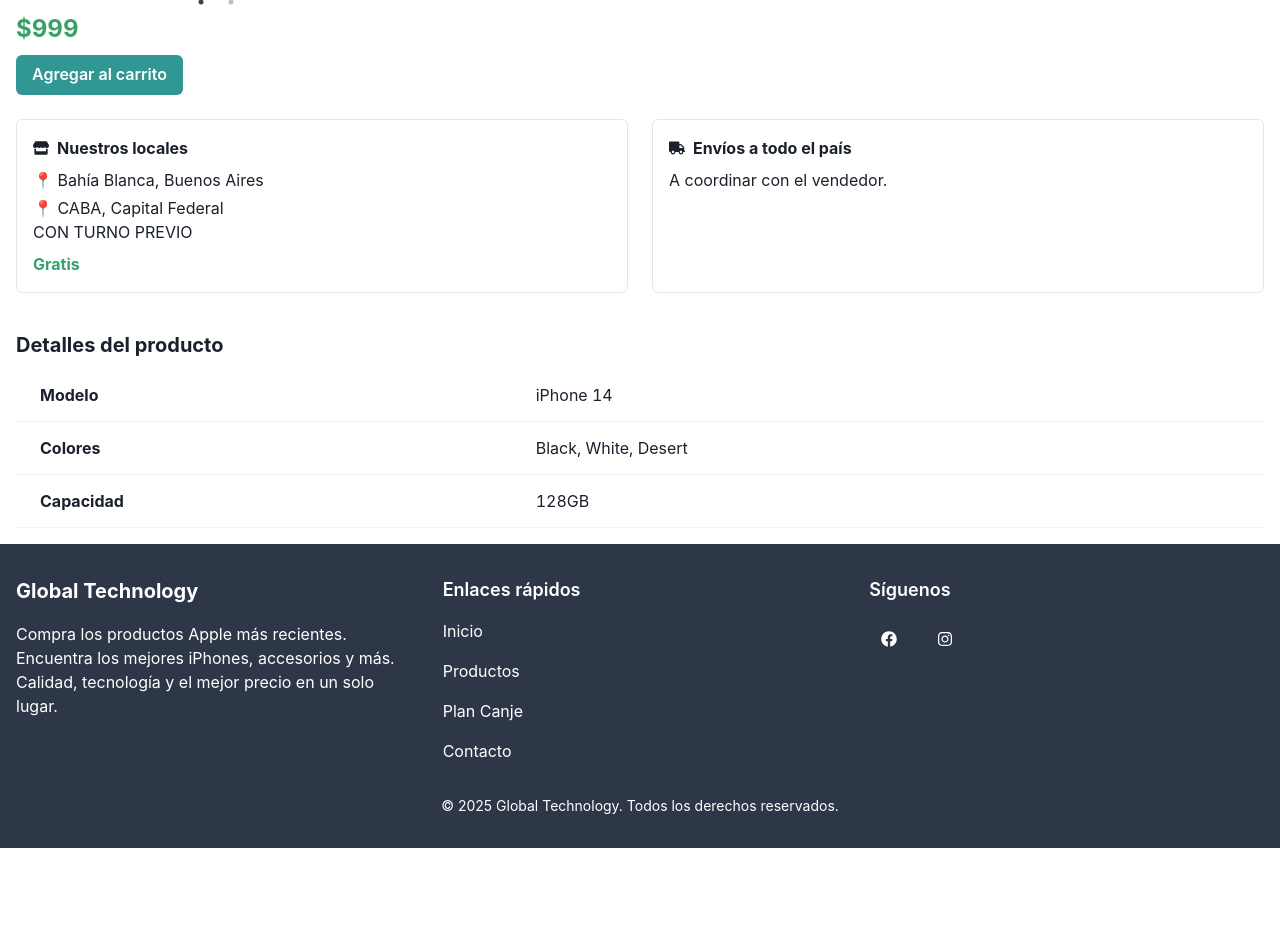
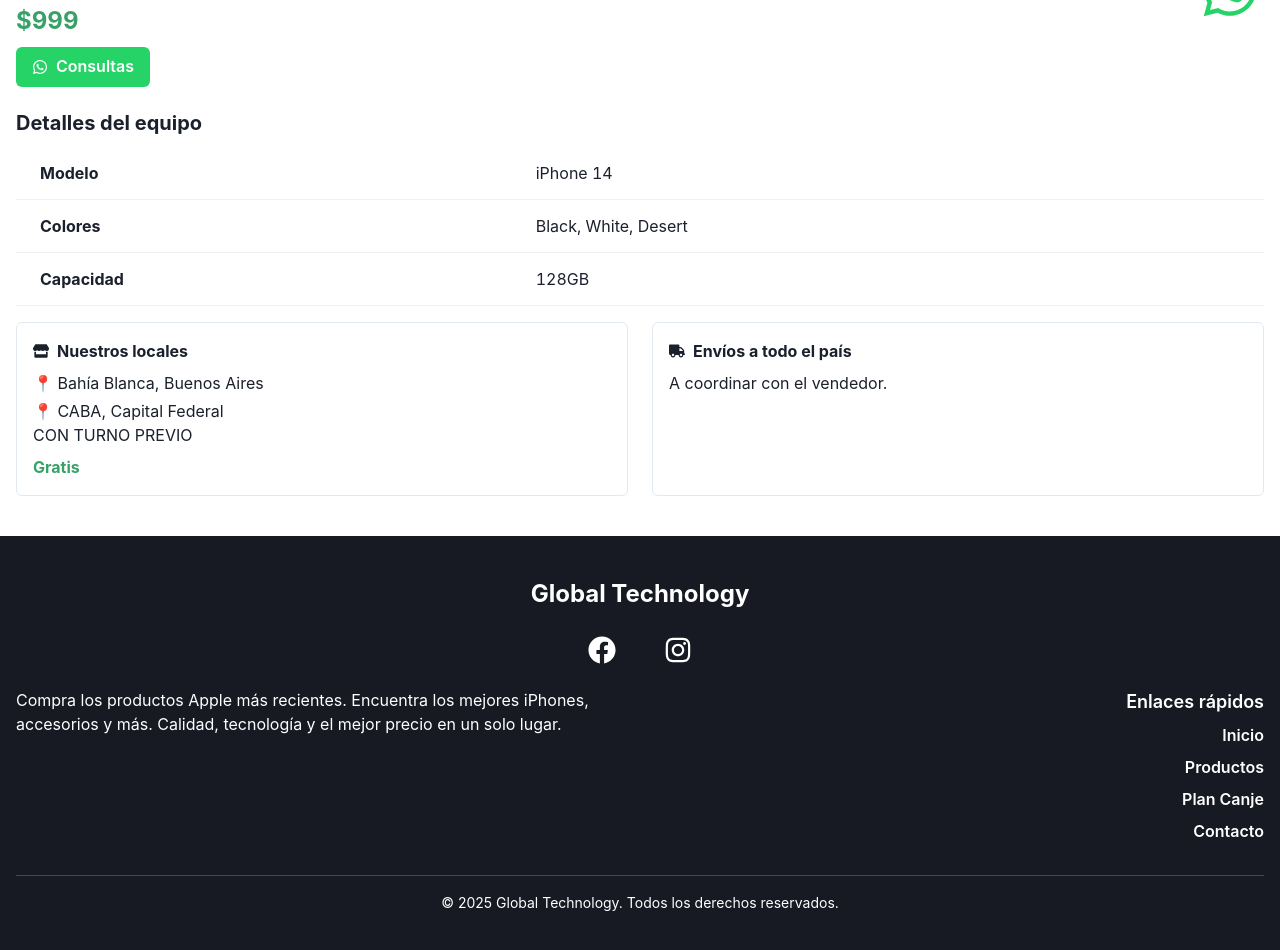
Before and after one commit to FlorenciaArispe/global_technology, a React (Vite) app: page /productos/1 in a window 1280 px wide. Shown: the part 760-1710 px from the top of the page. Before the commit the page ends 1608 px from the top, so only its background shows below. Built offline with nearby package versions, Linux system fonts and the light colour scheme.

Commit message:
ver porque no anda supabase para traer los productos

```diff
--- a/src/components/DetalleProducto.tsx
+++ b/src/components/DetalleProducto.tsx
@@ -22,10 +22,11 @@
   ModalCloseButton,
   ModalBody,
   useDisclosure,
-  IconButton
+  IconButton,
+  Link
 } from '@chakra-ui/react';
 import { ChevronRightIcon } from '@chakra-ui/icons';
-import { FaStore, FaTruck } from 'react-icons/fa';
+import { FaStore, FaTruck, FaWhatsapp } from 'react-icons/fa';
 import { IoIosArrowBack, IoIosArrowForward } from 'react-icons/io';
 import Slider from 'react-slick';
 import { productsAll } from '../data';
@@ -63,6 +64,23 @@
 
   return (
     <Box w="100%" px={4} mt={{ base: "15px", md: "80px" }}>
+
+      <Link
+              href="https://wa.me/message/5RCBRGOHGKPVL1"
+              isExternal
+              position="fixed"
+              bottom="20px"
+              right="20px"
+              zIndex="1000"
+            >
+              <Box
+                as={FaWhatsapp}
+                boxSize="60px"
+                color="#25D366" // verde oficial WhatsApp
+                _hover={{ transform: "scale(1.1)" }}
+                transition="all 0.3s ease"
+              />
+            </Link>
       {/* Breadcrumb */}
       <Breadcrumb spacing="8px" separator={<ChevronRightIcon color="gray.500" />} mb={4}>
         <BreadcrumbItem>
@@ -76,8 +94,7 @@
         </BreadcrumbItem>
       </Breadcrumb>
 
-      {/* Nombre del producto */}
-      <Heading size="lg" mb={4}>{producto.name}</Heading>
+
 
       {/* Galería de imágenes */}
       <Box maxW="400px" mb={6}>
@@ -105,11 +122,10 @@
         )}
       </Box>
 
-      {/* Modal para imagen ampliada */}
 <Modal isOpen={isOpen} onClose={onClose} isCentered size="xl">
   <ModalOverlay bg="blackAlpha.700" />
   <ModalContent bg="transparent" boxShadow="none">
-        <ModalCloseButton color="white" top={4} right={4} position="fixed" zIndex={9999} />
+ <ModalCloseButton color="black" right={6} zIndex={2} />
     <ModalBody display="flex" alignItems="center" justifyContent="center" position="relative">
       <IconButton
         icon={<IoIosArrowBack />}
@@ -136,32 +152,28 @@
   </ModalContent>
 </Modal>
 
+
       {/* Precio y botón */}
+       <Text fontSize="2xl" fontWeight="bold" mb={2}>{producto.name}</Text>
       <Text fontSize="2xl" color="green.500" fontWeight="bold" mb={2}>${producto.price}</Text>
-      <Button colorScheme="teal" mb={6}>Agregar al carrito</Button>
+<Button
+  as="a"
+   href={`https://wa.me/5492914197099?text=${encodeURIComponent(`*¡Hola Global Technology!*\nQuiero consultar sobre *${producto.name} - ${producto.capacity}*`)}`}
+  target="_blank"
+  rel="noopener noreferrer"
+  leftIcon={<FaWhatsapp />}
+  bg="#25D366"
+  color="white"
+  _hover={{ bg: "#1EBE5D" }}
+  mb={6}
+>
+  Consultas
+</Button>
 
-      {/* Info de envío y retiro */}
-      <Flex direction={{ base: 'column', md: 'row' }} gap={6} mb={10}>
-        <Box borderWidth="1px" borderRadius="md" p={4} flex={1}>
-          <HStack mb={2}><Icon as={FaStore} /><Text fontWeight="bold">Nuestros locales</Text></HStack>
-          <VStack align="start" spacing={1}>
-            <Text>📍 Bahía Blanca, Buenos Aires</Text>
-            <Text>📍 CABA, Capital Federal</Text>
-          </VStack>
-
-          <Text>CON TURNO PREVIO</Text>
-          <Text color="green.500" fontWeight="bold" mt={2}>Gratis</Text>
-        </Box>
-
-        <Box borderWidth="1px" borderRadius="md" p={4} flex={1}>
-          <HStack mb={2}><Icon as={FaTruck} /><Text fontWeight="bold">Envíos a todo el país</Text></HStack>
-          <Text>A coordinar con el vendedor.</Text>
-        </Box>
-      </Flex>
 
       {/* Detalles del producto */}
       <Box mb={4}>
-        <Heading size="md" mb={3}>Detalles del producto</Heading>
+        <Heading size="md" mb={3}>Detalles del equipo</Heading>
         <Table variant="simple">
           <Tbody>
             <Tr>
@@ -187,6 +199,30 @@
           Garantía Apple oficial de un año
         </Text>
       )}
+
+
+
+      {/* Info de envío y retiro */}
+      <Flex direction={{ base: 'column', md: 'row' }} gap={6} mb={10}>
+        <Box borderWidth="1px" borderRadius="md" p={4} flex={1}>
+          <HStack mb={2}><Icon as={FaStore} /><Text fontWeight="bold">Nuestros locales</Text></HStack>
+          <VStack align="start" spacing={1}>
+            <Text>📍 Bahía Blanca, Buenos Aires</Text>
+            <Text>📍 CABA, Capital Federal</Text>
+          </VStack>
+
+          <Text>CON TURNO PREVIO</Text>
+          <Text color="green.500" fontWeight="bold" mt={2}>Gratis</Text>
+        </Box>
+
+        <Box borderWidth="1px" borderRadius="md" p={4} flex={1}>
+          <HStack mb={2}><Icon as={FaTruck} /><Text fontWeight="bold">Envíos a todo el país</Text></HStack>
+          <Text>A coordinar con el vendedor.</Text>
+        </Box>
+      </Flex>
+
+
+
     </Box>
   );
 };
--- a/src/components/Footer.tsx
+++ b/src/components/Footer.tsx
@@ -1,88 +1,111 @@
-import { Box, Container, Stack, Text, Link, SimpleGrid, IconButton } from '@chakra-ui/react';
-import { FaFacebook, FaTwitter, FaLinkedin, FaInstagram } from 'react-icons/fa';
-import { useNavigate } from 'react-router-dom';
+import {
+  Box,
+  Container,
+  Stack,
+  Text,
+  Link,
+  IconButton,
+  Flex,
+  SimpleGrid,
+} from "@chakra-ui/react";
+import { FaFacebook, FaInstagram } from "react-icons/fa";
+import { useNavigate } from "react-router-dom";
 
 const Footer = () => {
   const navigate = useNavigate();
+
   return (
-    <Box bg="gray.700" color="white" py={8}>
+    <Box bg="gray.900" color="white" py={10}>
       <Container maxW="container.xl">
-        <SimpleGrid columns={{ base: 1, md: 3 }} spacing={8}>
-          {/* Columna 1: Descripción */}
-          <Stack spacing={4}>
-            <Text fontSize="xl" fontWeight="bold">Global Technology</Text>
-            <Text fontSize="md">
-            Compra los productos Apple más recientes. Encuentra los mejores iPhones, accesorios y más. Calidad, tecnología y el mejor precio en un solo lugar.
+        {/* Título centrado */}
+        <Flex justify="center" mb={2}>
+          <Text fontSize="2xl" fontWeight="bold" textAlign="center">
+            Global Technology
           </Text>
-          </Stack>
+        </Flex>
 
-          {/* Columna 2: Enlaces rápidos */}
-          <Stack spacing={4}>
-            <Text fontSize="lg" fontWeight="semibold">Enlaces rápidos</Text>
-            <Link
-            textAlign={"left"}
-  as="button"
-  onClick={() => {
-    navigate('/');
-  }}
-  _hover={{ textDecoration: 'underline' }}
->
-Inicio</Link>
-            <Link
-            textAlign={"left"}
-  as="button"
-  onClick={() => {
-    navigate('/productos');
-  }}
-  _hover={{ textDecoration: 'underline' }}
->
-  Productos
-</Link>
-<Link
-            textAlign={"left"}
-  as="button"
-  onClick={() => {
-    navigate('/plan-canje');
-  }}
-  _hover={{ textDecoration: 'underline' }}
->
-Plan Canje</Link>
-
-            <Link href="#" _hover={{ textDecoration: 'underline' }}>Contacto</Link>
-
-          </Stack>
-
-          {/* Columna 3: Redes sociales */}
-          <Stack spacing={4}>
-            <Text fontSize="lg" fontWeight="semibold">Síguenos</Text>
+        {/* Redes sociales centradas */}
+      <Flex justify="center" mb={2}>
   <Stack direction="row" spacing={4}>
     <IconButton
       as="a"
       href="https://www.facebook.com"
       target="_blank"
-                icon={<FaFacebook />}
+      icon={<FaFacebook size="28px" />} // tamaño del ícono
       variant="ghost"
       aria-label="Facebook"
       color="white"
+      fontSize="2xl" // asegura tamaño general
       _hover={{ bg: "facebook.500" }}
+      boxSize="60px" // tamaño del botón
     />
     <IconButton
       as="a"
       href="https://www.instagram.com"
       target="_blank"
-                icon={<FaInstagram />}
+      icon={<FaInstagram size="28px" />}
       variant="ghost"
       aria-label="Instagram"
       color="white"
+      fontSize="2xl"
       _hover={{ bg: "instagram.500" }}
+      boxSize="60px"
     />
   </Stack>
+</Flex>
+
+
+        {/* Parte inferior con descripción + enlaces */}
+        <SimpleGrid columns={{ base: 1, md: 2 }} spacing={8} mb={8}>
+          {/* Descripción alineada a la izquierda */}
+          <Box>
+            <Text fontSize="md">
+              Compra los productos Apple más recientes. Encuentra los mejores iPhones, accesorios y más. Calidad, tecnología y el mejor precio en un solo lugar.
+            </Text>
+          </Box>
+
+          {/* Enlaces rápidos */}
+          <Stack spacing={2} align={{ base: "flex-start", md: "flex-end" }}>
+            <Text fontSize="lg" fontWeight="semibold">
+              Enlaces rápidos
+            </Text>
+            <Link
+              as="button"
+              fontWeight="semibold"
+              onClick={() => navigate("/")}
+              _hover={{ textDecoration: "underline" }}
+            >
+              Inicio
+            </Link>
+            <Link
+              as="button"
+              fontWeight="semibold"
+              onClick={() => navigate("/productos")}
+              _hover={{ textDecoration: "underline" }}
+            >
+              Productos
+            </Link>
+            <Link
+              as="button"
+              onClick={() => navigate("/plan-canje")}
+              _hover={{ textDecoration: "underline" }}
+              fontWeight="semibold"
+            >
+              Plan Canje
+            </Link>
+            <Link
+             onClick={() => navigate("/contacto")}
+           _hover={{ textDecoration: "underline" }} fontWeight="semibold">
+              Contacto
+            </Link>
           </Stack>
         </SimpleGrid>
 
-        {/* Copyright */}
-        <Box mt={8} textAlign="center">
-          <Text fontSize="sm">&copy; {new Date().getFullYear()} Global Technology. Todos los derechos reservados.</Text>
+        {/* Derechos reservados */}
+        <Box textAlign="center" pt={4} borderTop="1px solid rgba(255,255,255,0.2)">
+          <Text fontSize="sm">
+            &copy; {new Date().getFullYear()} Global Technology. Todos los derechos reservados.
+          </Text>
         </Box>
       </Container>
     </Box>
--- a/src/components/ProductCard.tsx
+++ b/src/components/ProductCard.tsx
@@ -32,7 +32,7 @@
         ${product.price}
       </Text>
     </Stack>
-    <Box p={4}>
+    {/* <Box p={4}>
       <Button
         size="sm"
         colorScheme="teal"
@@ -42,7 +42,7 @@
       >
         Ver más
       </Button>
-    </Box>
+    </Box> */}
   </Box>
 </Link>
 
--- a/src/pages/Inicio.tsx
+++ b/src/pages/Inicio.tsx
@@ -1,10 +1,12 @@
-import { Box, Button, Flex, HStack, Icon, Image, Link, SimpleGrid, Slider, Stack, Text } from "@chakra-ui/react";
+import { Box, Button, Flex, HStack, Icon, Image, Link, SimpleGrid, Slider, Stack, Text, VStack } from "@chakra-ui/react";
 import { motion } from "framer-motion";
-import { FaTruck } from "react-icons/fa";
+import { FaMoneyBillWave, FaShieldAlt, FaStore, FaTruck, FaWhatsapp } from "react-icons/fa";
 import { useEffect, useRef, useState } from "react";
 import ProductCard from "../components/ProductCard";
 import { useNavigate } from "react-router-dom";
 import { productsDestacados } from "../data";
+import supabase from "../supabase/supabase.service";
+import { fetchProductos } from "../services/fetchData";
 
 
 const MotionBox = motion(Box);
@@ -23,16 +25,23 @@
 function Inicio() {
   const navigate = useNavigate();
 
-  const settings = {
-    dots: false,
-    infinite: true,
-    autoplay: true,
-    speed: 1000,
-    autoplaySpeed: 3000,
-    slidesToShow: 1,
-    slidesToScroll: 1,
-    arrows: false,
-  };
+  useEffect(() => {
+      const productosChannel = supabase
+        .channel('productos')
+        .on('postgres_changes', { event: '*', schema: 'public', table: 'productos' }, async () => {
+          const productosData = await fetchProductos()
+          console.log("PRODUCTOS ACAAAA",productosData)
+          // setProductos(productosData)
+        })
+        .subscribe()
+
+
+
+      return () => {
+        productosChannel.unsubscribe()
+      }
+    }, [])
+
 
   const scrollRef = useRef<HTMLDivElement>(null);
   const [activeIndex, setActiveIndex] = useState(0);
@@ -129,29 +138,26 @@
     </Box>
 
 <Link
-        href="https://wa.me/2494640858"
+  href="https://wa.me/message/5RCBRGOHGKPVL1"
   isExternal
   position="fixed"
   bottom="20px"
   right="20px"
   zIndex="1000"
 >
-        <Image
-          src="/whatsapp.svg"
-          alt="WhatsApp"
+  <Box
+    as={FaWhatsapp}
     boxSize="60px"
-          borderRadius="full"
-          boxShadow="0 4px 6px rgba(0, 0, 0, 0.3)"
+    color="#25D366" // verde oficial WhatsApp
     _hover={{ transform: "scale(1.1)" }}
     transition="all 0.3s ease"
   />
 </Link>
 
 
-       <Stack direction="column" spacing={4} p={4}>
+       {/* <Stack direction="column" spacing={4} p={4}>
            <Text mt={2} fontSize={"18px"} fontWeight={700}> Productos</Text>
           <Flex direction="row" justify="space-between" align="center" wrap="wrap">
-            {/* Botón Todos */}
             <Button
               fontWeight={300}
               fontSize={"15px"}
@@ -166,8 +172,6 @@
             >
               Todos
             </Button>
-
-            {/* Botón Sellados */}
             <Button
               fontWeight={300}
               fontSize={"15px"}
@@ -183,8 +187,6 @@
             >
               Sellados
             </Button>
-
-            {/* Botón Usados */}
             <Button
               fontWeight={300}
               fontSize={"15px"}
@@ -200,8 +202,6 @@
             >
               Usados
             </Button>
-
-            {/* Botón Accesorios */}
             <Button
               fontWeight={300}
               fontSize={"15px"}
@@ -217,7 +217,36 @@
               Accesorios
             </Button>
           </Flex>
-        </Stack>
+        </Stack> */}
+
+        <Box p={8}>
+  <Text mb={4} fontSize={"18px"} fontWeight={700}> Productos destacados</Text>
+      <SimpleGrid columns={{ base: 1, md: 2, lg: 3 }} spacing={8}>
+        {productsDestacados.map((product) => (
+          <ProductCard key={product.id} product={product} />
+        ))}
+      </SimpleGrid>
+      <Box textAlign="center" mt={6}>
+        <Button
+          size="sm"
+          colorScheme="white"
+          variant="outline"
+          borderColor="black"
+          color="black"
+          _hover={{
+            backgroundColor: "gray.100",
+            boxShadow: "0 4px 6px rgba(0, 0, 0, 0.1)"
+          }}
+          _active={{
+            boxShadow: "0 2px 4px rgba(0, 0, 0, 0.2)",
+          }}
+          onClick={() => navigate('/productos')}
+        >
+        VER MÁS EQUIPOS
+        </Button>
+
+  </Box>
+
 
         {/* Grid de productos */}
         {/* <SimpleGrid
@@ -246,8 +275,8 @@
 
 
 
-
-<Box
+{/* SECCION DE INFORMACION  */}
+{/* <Box
   mt={6}
   px={{ base: 4, md: 16 }}
   py={10}
@@ -278,35 +307,54 @@
       </Box>
     ))}
   </Box>
+</Box> */}
+<VStack mt={10} mb={10} spacing={8} align="center">
+      {/* Envíos */}
+      <Box textAlign="center" maxW="300px">
+        <Icon as={FaTruck} boxSize={12} color="black" mb={4} />
+        <Box fontWeight="bold" fontSize="xl" mb={2}>
+          Envíos a todo el país
+        </Box>
+        <Box color="gray.600" fontSize="sm">
+          Coordinado con el vendedor luego de aprobar el pedido.
+        </Box>
       </Box>
 
-<Box p={8}>
-  <Text mb={4} fontSize={"18px"} fontWeight={700}> Productos destacados</Text>
-      <SimpleGrid columns={{ base: 1, md: 2, lg: 3 }} spacing={8}>
-        {productsDestacados.map((product) => (
-          <ProductCard key={product.id} product={product} />
-        ))}
-      </SimpleGrid>
-      <Box textAlign="center" mt={6}>
-        <Button
-          size="sm"
-          colorScheme="white"
-          variant="outline"
-          borderColor="black"
-          color="black"
-          _hover={{
-            backgroundColor: "gray.100",
-            boxShadow: "0 4px 6px rgba(0, 0, 0, 0.1)"
-          }}
-          _active={{
-            boxShadow: "0 2px 4px rgba(0, 0, 0, 0.2)",
-          }}
-          onClick={() => navigate('/productos')}
-        >
-        Ver todos
-        </Button>
+      {/* Retiros */}
+      <Box textAlign="center" maxW="300px">
+        <Icon as={FaStore} boxSize={12} color="black" mb={4} />
+        <Box fontWeight="bold" fontSize="xl" mb={2}>
+          Retiros
+        </Box>
+        <Box color="gray.600" fontSize="sm">
+          Retirá personalmente en Bahía Blanca.
+        </Box>
+      </Box>
 
+      {/* Pagos */}
+      <Box textAlign="center" maxW="300px">
+        <Icon as={FaMoneyBillWave} boxSize={12} color="black" mb={4} />
+        <Box fontWeight="bold" fontSize="xl" mb={2}>
+          Pagos
         </Box>
+        <Box color="gray.600" fontSize="sm">
+          Pagá en efectivo o por transferencia bancaria.
+        </Box>
+      </Box>
+
+      {/* Compra segura */}
+      <Box textAlign="center" maxW="300px">
+        <Icon as={FaShieldAlt} boxSize={12} color="black" mb={4} />
+        <Box fontWeight="bold" fontSize="xl" mb={2}>
+          Compra segura
+        </Box>
+        <Box color="gray.600" fontSize="sm">
+          Tus datos están protegidos durante toda la operación.
+        </Box>
+      </Box>
+    </VStack>
+
+
     </Box>
      </Box>
   );
--- /dev/null
+++ b/src/services/fetchData.ts
@@ -0,0 +1,16 @@
+import supabase from "../supabase/supabase.service";
+
+
+export const fetchProductos = async () => {
+  const { data, error } = await supabase.from('productos').select('*').order('id', { ascending: true });
+  console.log("ENTRE")
+  // if (error) {
+  //   if (error.message === 'JWT expired') {
+  //     await supabase.auth.signOut();
+  //     return [];
+  //   }
+  //   return [];
+  // }
+
+  return data || [];
+};
```
Also changed, not shown: src/App.tsx (+5 -2 lines), src/pages/Contacto.tsx (+23 -1 lines), src/pages/PlanCanje.tsx (+18 -0 lines), src/pages/Productos.tsx (+20 -0 lines), src/supabase/productos.service.ts (added, +18 -0 lines), src/supabase/supabase.service.ts (added, +13 -0 lines), 1 other file (tests, documents, lock files or other folders). Lines whose indentation alone changed are shown as unchanged.
